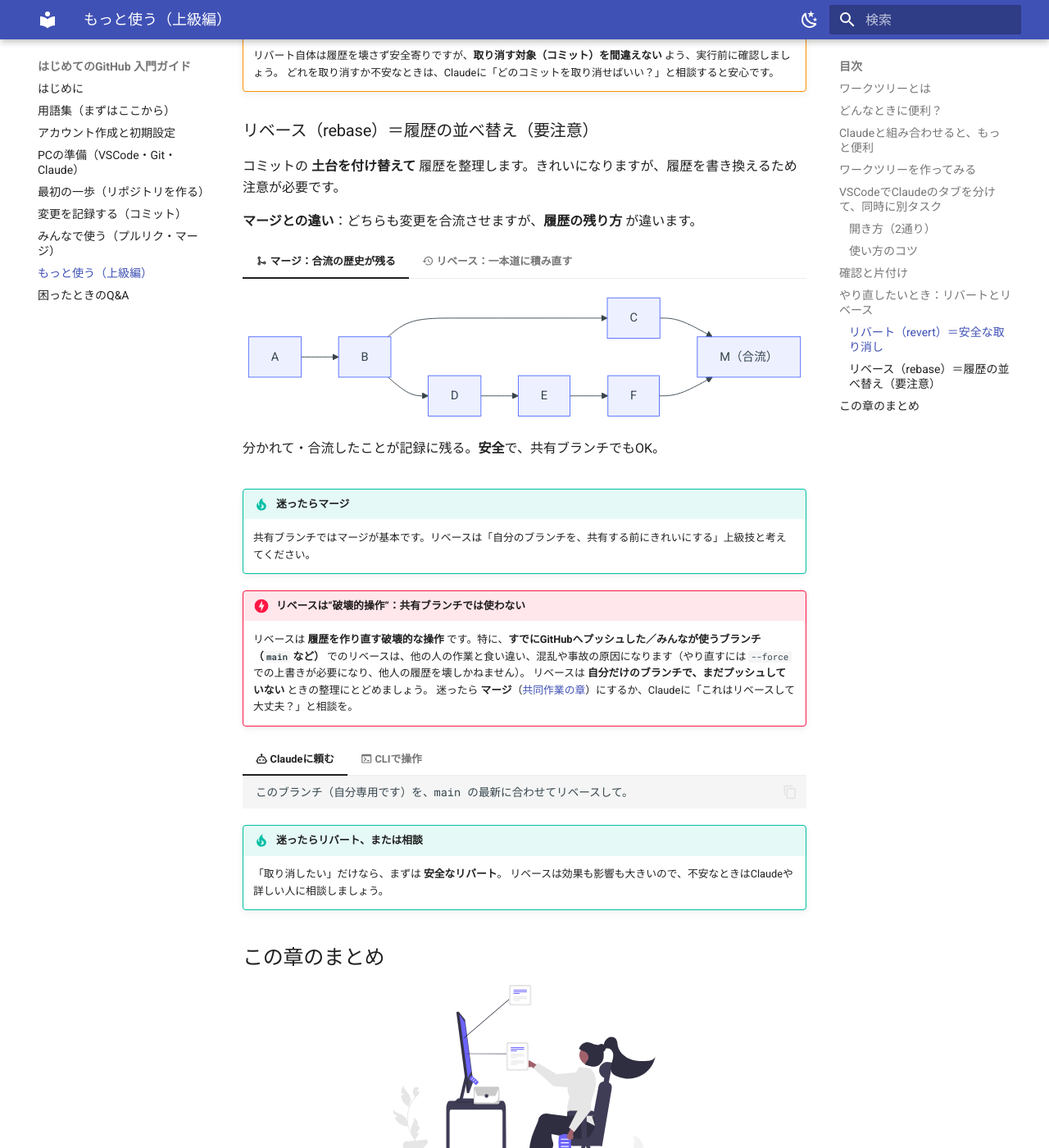
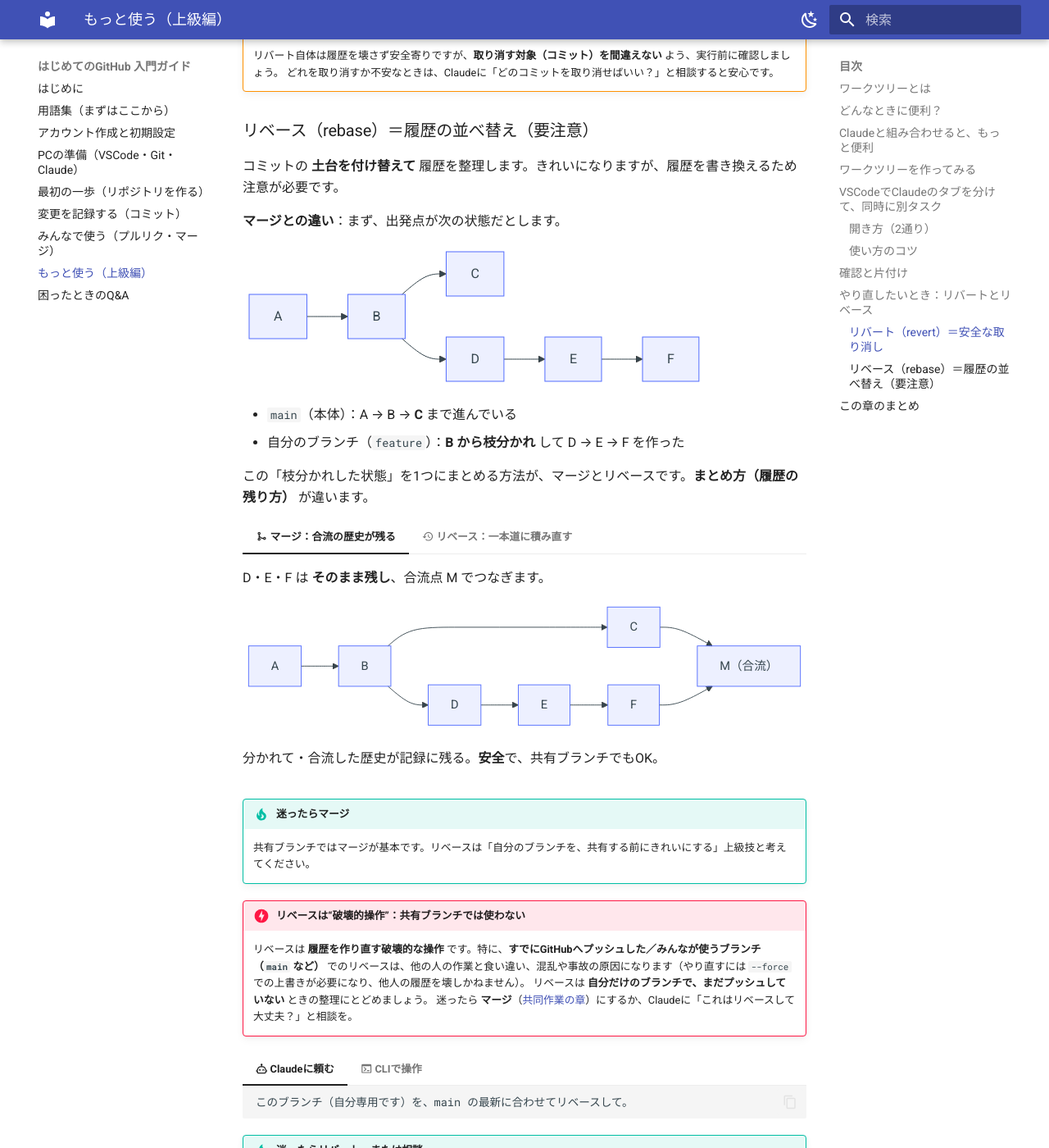
Before and after one commit to sup-kajiwara/github-guide, an MkDocs documentation site: the page built from docs/advanced.md, in a window 1280 px wide and 1400 px high, scrolled down 5591 px. Shown: the whole window at 82% size. Built offline with MkDocs 1.6.1 and Material for MkDocs 9.7.7, drawn with Linux system fonts in a browser that asks for light colours.

Commit message:
リベース解説に「出発点（リベース前）」の図を追加し分かりやすく
- 枝分かれした出発点を図示し、D'E'F'が「作り直した別物」である理由を明記
- マージ/リベースそれぞれの D・E・F の扱いを補足

Co-Authored-By: Claude Opus 4.8 (1M context) <noreply@anthropic.com>

````diff
--- a/docs/advanced.md
+++ b/docs/advanced.md
@@ -237,9 +237,22 @@ flowchart LR
 
 コミットの **土台を付け替えて** 履歴を整理します。きれいになりますが、履歴を書き換えるため注意が必要です。
 
-**マージとの違い**：どちらも変更を合流させますが、**履歴の残り方** が違います。
+**マージとの違い**：まず、出発点が次の状態だとします。
+
+```mermaid
+flowchart LR
+    A --> B --> C
+    B --> D["D"] --> E["E"] --> F["F"]
+```
+
+- `main`（本体）：A → B → **C** まで進んでいる
+- 自分のブランチ（`feature`）：**B から枝分かれ** して D → E → F を作った
+
+この「枝分かれした状態」を1つにまとめる方法が、マージとリベースです。**まとめ方（履歴の残り方）** が違います。
 
 === ":material-source-merge: マージ：合流の歴史が残る"
+
+    D・E・F は **そのまま残し**、合流点 M でつなぎます。
 
     ```mermaid
     flowchart LR
@@ -247,16 +260,19 @@ flowchart LR
         B --> D["D"] --> E["E"] --> F["F"] --> M
     ```
 
-    分かれて・合流したことが記録に残る。**安全**で、共有ブランチでもOK。
+    分かれて・合流した歴史が記録に残る。**安全**で、共有ブランチでもOK。
 
 === ":material-history: リベース：一本道に積み直す"
+
+    自分の D・E・F を、本体の最新 **C の後ろに移動して作り直し**ます。
 
     ```mermaid
     flowchart LR
         A --> B --> C --> D2["D'"] --> E2["E'"] --> F2["F'"]
     ```
 
-    最初から一本道だったように整理。**きれいだが履歴を書き換える**。
+    `D' E' F'` の **ダッシュ（'）は「作り直した別物」** の意味（中身は同じでも、土台がBからCに変わるため新しいコミットになる）。
+    一本道できれいになるが、**コミットを作り直す＝履歴を書き換える**（だから破壊的）。
 
 !!! tip "迷ったらマージ"
     共有ブランチではマージが基本です。リベースは「自分のブランチを、共有する前にきれいにする」上級技と考えてください。
````
